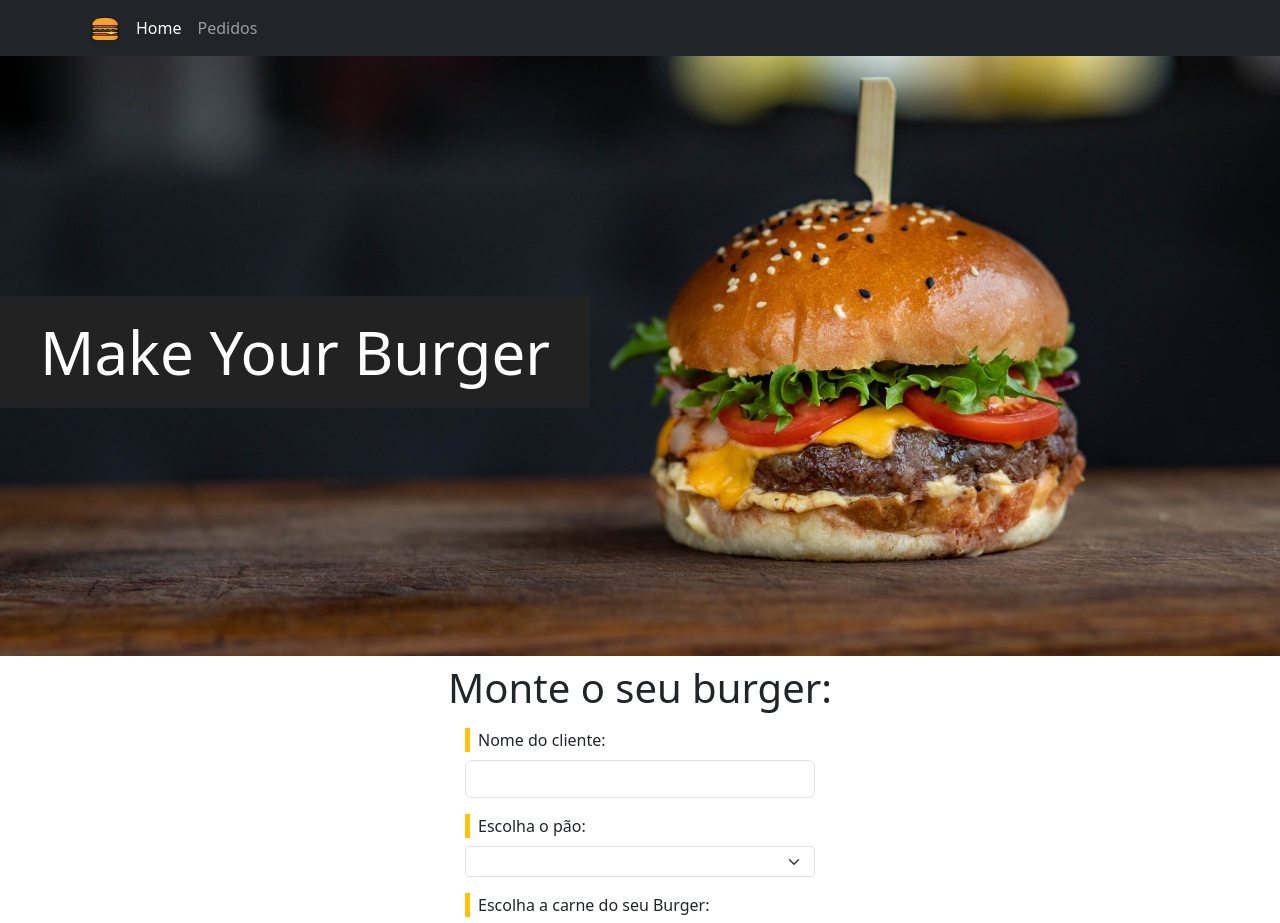
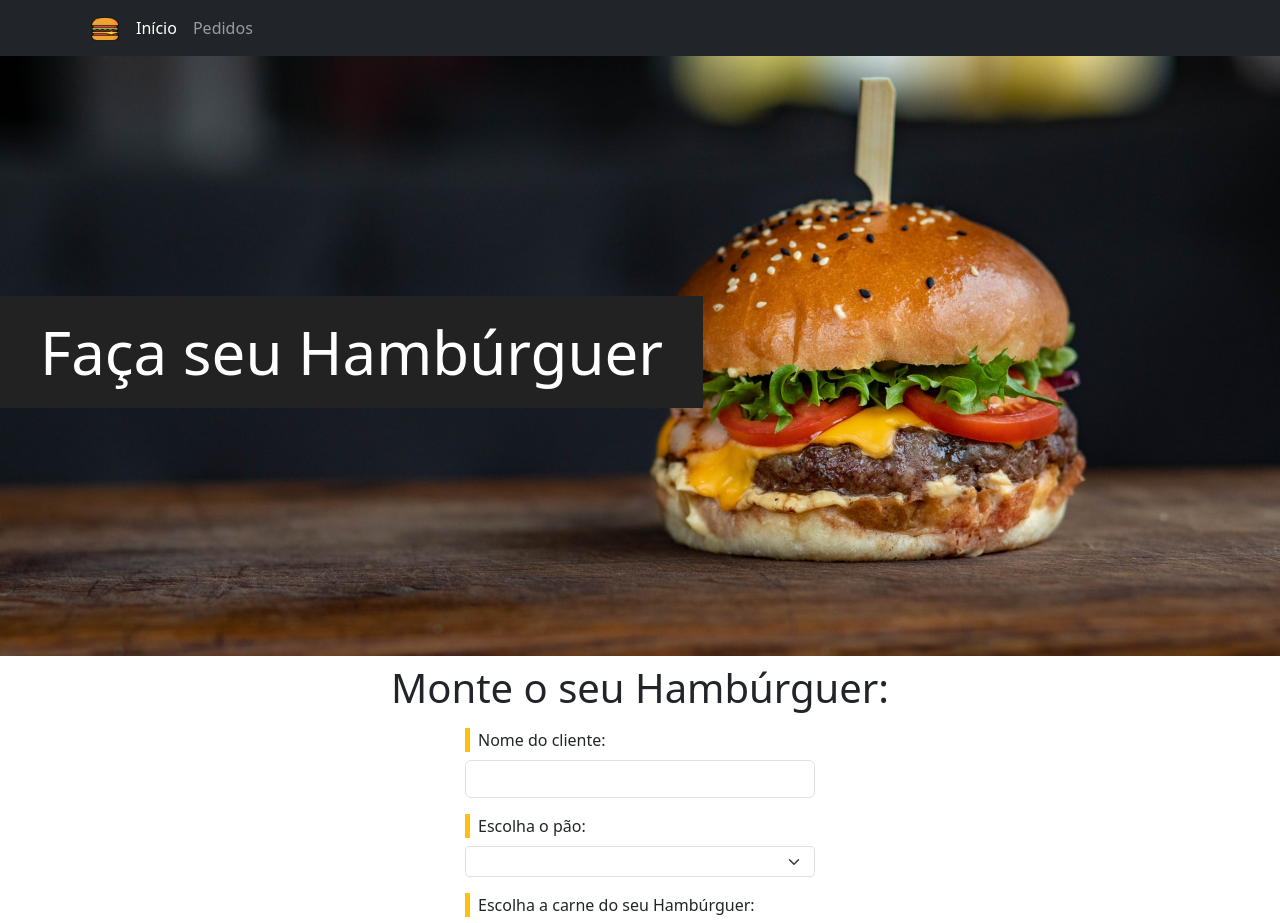
Before and after one commit to m3ln0vais/facaSeuHamburguer, a Vue app: page / in a window 1280 px wide. Shown: the top 923 px of the page. Built offline with nearby package versions, Linux system fonts and the light colour scheme; data requests are answered from the project's data file.

Commit message:
alterações no text burguer para Hambúrguer

```diff
--- a/src/components/Banner.vue
+++ b/src/components/Banner.vue
@@ -1,6 +1,6 @@
 <template>
   <div id="main-banner">
-    <h1>Make Your Burger</h1>
+    <h1>Faça seu Hambúrguer</h1>
   </div>
 </template>
 
--- a/src/components/BurgerForm.vue
+++ b/src/components/BurgerForm.vue
@@ -41,7 +41,7 @@
         <label
           class="border-start border-5 border-warning ps-2 mb-2"
           for="carne"
-          >Escolha a carne do seu Burger:</label
+          >Escolha a carne do seu Hambúrguer:</label
         >
         <select
           class="form-select form-select-sm"
--- a/src/components/Navbar.vue
+++ b/src/components/Navbar.vue
@@ -19,7 +19,7 @@
         <ul class="navbar-nav">
           <li class="nav-item">
             <router-link to="/">
-              <a class="nav-link active" aria-current="page"> Home </a>
+              <a class="nav-link active" aria-current="page"> Início </a>
             </router-link>
           </li>
           <li class="nav-item">
--- a/src/views/HomeView.vue
+++ b/src/views/HomeView.vue
@@ -2,7 +2,7 @@
   <div>
     <banner />
     <div>
-      <h1 class="text-center pt-2">Monte o seu burger:</h1>
+      <h1 class="text-center pt-2">Monte o seu Hambúrguer:</h1>
       <burgerForm />
     </div>
   </div>
```
